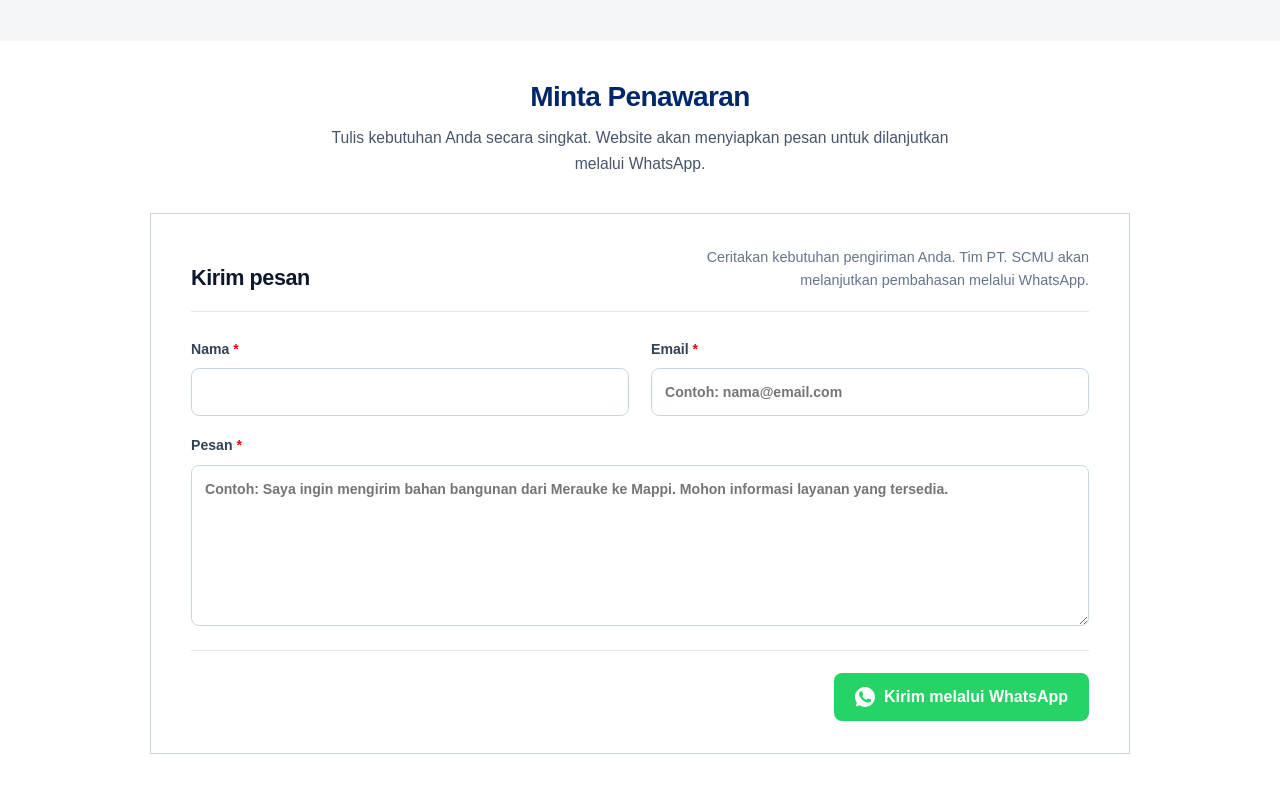
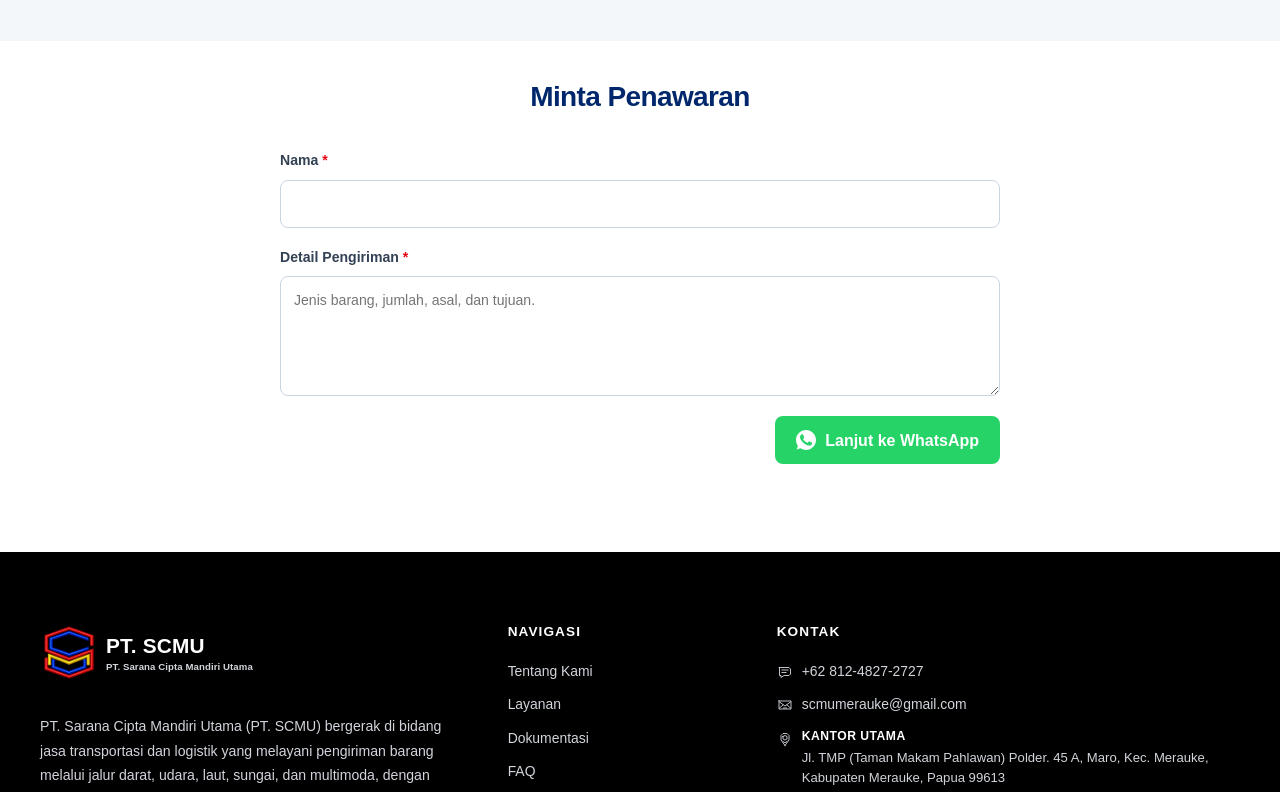
Before and after one commit to nameisjar/scmu-company, a Next.js app: page / in a window 1280 px wide. Shown: the part 4740-5532 px from the top of the page. Built offline with nearby package versions, Linux system fonts and the light colour scheme; no server answers.

Commit message:
feat: simplify quotation form by removing email field and updating related components

```diff
--- a/src/app/globals.css
+++ b/src/app/globals.css
@@ -492,20 +492,21 @@ p { color: var(--neutral-600); }
 
 /* Quote form */
 .quote-section { background: white; }
-.quote-layout { max-width: 980px; margin-inline: auto; border: 1px solid var(--neutral-300); background: white; }
+.quote-layout { max-width: 720px; margin-inline: auto; }
+.quote-layout .quote-form { padding: 0; }
 .quote-form { display: flex; flex-direction: column; padding: 32px 40px; background: white; }
 .quote-form__header { display: grid; grid-template-columns: 1fr 1fr; gap: 32px; align-items: end; margin-bottom: 26px; padding-bottom: 20px; border-bottom: 1px solid var(--neutral-200); }
 .quote-form__header h3 { margin: 0; font-size: 1.35rem; letter-spacing: -.02em; }
 .quote-form__header > p { margin: 0; color: var(--neutral-500); font-size: .9rem; line-height: 1.55; text-align: right; }
-.form-grid { display: grid; grid-template-columns: 1fr 1fr; gap: 18px 22px; }
+.form-grid { display: grid; grid-template-columns: minmax(0, 1fr); gap: 18px; }
 .form-field { display: flex; flex-direction: column; gap: 8px; color: var(--neutral-700); font-size: .88rem; font-weight: 700; }
 .form-field em { color: var(--scmu-red); font-style: normal; }
-.form-field input, .form-field select, .form-field textarea { width: 100%; border: 1px solid var(--neutral-300); border-radius: var(--radius-md); background: white; color: var(--neutral-900); transition: border-color .2s ease, box-shadow .2s ease; }
-.form-field input, .form-field select { height: 48px; padding: 0 13px; }.form-field textarea { min-height: 150px; resize: vertical; padding: 12px 13px; }
+.form-field input, .form-field select, .form-field textarea { width: 100%; border: 1px solid var(--neutral-300); border-radius: var(--radius-md); background: white; color: var(--neutral-900); font-weight: 400; transition: border-color .2s ease, box-shadow .2s ease; }
+.form-field input, .form-field select { height: 48px; padding: 0 13px; }.form-field textarea { min-height: 120px; resize: vertical; padding: 12px 13px; }
 .form-field input:focus, .form-field select:focus, .form-field textarea:focus { border-color: var(--scmu-blue); outline: 0; box-shadow: 0 0 0 3px rgba(0,87,217,.12); }
-.form-field input[aria-invalid="true"], .form-field select[aria-invalid="true"] { border-color: var(--scmu-red); }.form-field small { color: var(--scmu-red); font-weight: 600; }
+.form-field input[aria-invalid="true"], .form-field select[aria-invalid="true"], .form-field textarea[aria-invalid="true"] { border-color: var(--scmu-red); }.form-field small { color: var(--scmu-red); font-weight: 600; }
 .form-field--full { grid-column: 1 / -1; }
-.form-submit-row { display: flex; align-items: center; justify-content: flex-end; gap: 20px; margin-top: 24px; padding-top: 22px; border-top: 1px solid var(--neutral-200); }
+.form-submit-row { display: flex; align-items: center; justify-content: flex-end; gap: 20px; margin-top: 20px; }
 .form-submit-row__actions { display: flex; align-items: center; gap: 10px; }
 .form-config-error { margin: 20px 0 0; padding: 12px 14px; border: 1px solid #fecaca; border-radius: var(--radius-sm); background: #fff1f2; color: #9f1239; font-size: .88rem; }
 
--- a/src/components/forms/QuotationForm.tsx
+++ b/src/components/forms/QuotationForm.tsx
@@ -9,14 +9,13 @@ import { localeFromPathname } from "@/i18n/config";
 
 const initialData: QuoteData = {
   name: "",
-  email: "",
   message: "",
 };
 
 type RequiredField = keyof QuoteData;
 type FormErrors = Partial<Record<RequiredField | "config", string>>;
 
-const requiredFields: RequiredField[] = ["name", "email", "message"];
+const requiredFields: RequiredField[] = ["name", "message"];
 
 export function QuotationForm() {
   const locale = localeFromPathname(usePathname());
@@ -40,9 +39,6 @@ export function QuotationForm() {
     fields.forEach((field) => {
       if (!data[field].trim()) nextErrors[field] = english ? "This field is required." : "Bagian ini wajib diisi.";
     });
-    if (fields.includes("email") && data.email && !/^[^\s@]+@[^\s@]+\.[^\s@]+$/.test(data.email)) {
-      nextErrors.email = english ? "Enter a valid email address." : "Masukkan alamat email yang valid.";
-    }
     return nextErrors;
   }
 
@@ -70,28 +66,18 @@ export function QuotationForm() {
   }
 
   return (
-    <form className="quote-form" onSubmit={handleSubmit} noValidate ref={formRef}>
-      <div className="quote-form__header">
-        <div>
-          <h3>{english ? "Send a message" : "Kirim pesan"}</h3>
-        </div>
-        <p>{english ? "Tell us about your shipping needs. The PT. SCMU team will continue the discussion via WhatsApp." : "Ceritakan kebutuhan pengiriman Anda. Tim PT. SCMU akan melanjutkan pembahasan melalui WhatsApp."}</p>
-      </div>
-
+    <form className="quote-form" aria-label={english ? "Request a quotation" : "Minta penawaran"} onSubmit={handleSubmit} noValidate ref={formRef}>
       <div className="form-grid">
         <Field label={english ? "Name" : "Nama"} required error={errors.name}>
           <input name="name" value={data.name} onChange={(event) => update("name", event.target.value)} autoComplete="name" />
         </Field>
-        <Field label="Email" required error={errors.email}>
-          <input name="email" type="email" value={data.email} onChange={(event) => update("email", event.target.value)} autoComplete="email" placeholder={english ? "Example: name@email.com" : "Contoh: nama@email.com"} />
-        </Field>
-        <Field label={english ? "Message" : "Pesan"} required error={errors.message} className="form-field--full">
+        <Field label={english ? "Shipment Details" : "Detail Pengiriman"} required error={errors.message}>
           <textarea
             name="message"
             value={data.message}
             onChange={(event) => update("message", event.target.value)}
-            rows={6}
-            placeholder={english ? "Example: I need to ship building materials from Merauke to Mappi. Please advise which service is available." : "Contoh: Saya ingin mengirim bahan bangunan dari Merauke ke Mappi. Mohon informasi layanan yang tersedia."}
+            rows={4}
+            placeholder={english ? "Cargo type, quantity, origin, and destination." : "Jenis barang, jumlah, asal, dan tujuan."}
           />
         </Field>
       </div>
@@ -101,7 +87,7 @@ export function QuotationForm() {
         <div className="form-submit-row__actions">
           <button className="button button--whatsapp" type="submit">
             <WhatsAppIcon />
-            <span>{english ? "Send via WhatsApp" : "Kirim melalui WhatsApp"}</span>
+            <span>{english ? "Continue to WhatsApp" : "Lanjut ke WhatsApp"}</span>
           </button>
         </div>
       </div>
@@ -114,13 +100,14 @@ function Field({ label, required, error, className = "", children }: {
   required?: boolean;
   error?: string;
   className?: string;
-  children: React.ReactElement<{ "aria-invalid"?: boolean; "aria-describedby"?: string }>;
+  children: React.ReactElement<{ required?: boolean; "aria-invalid"?: boolean; "aria-describedby"?: string }>;
 }) {
   const id = label.toLowerCase().replace(/[^a-z]+/g, "-");
   return (
     <label className={`form-field ${className}`}>
       <span>{label}{required && <em> *</em>}</span>
       {React.cloneElement(children, {
+        required: Boolean(required),
         "aria-invalid": Boolean(error),
         "aria-describedby": error ? `${id}-error` : undefined,
       })}
--- a/src/components/sections/HomeSections.tsx
+++ b/src/components/sections/HomeSections.tsx
@@ -185,7 +185,6 @@ export function QuotationSection({ locale = "id" }: { locale?: Locale }) {
       <Container>
         <SectionHeading
           title={locale === "en" ? "Request a Quotation" : "Minta Penawaran"}
-          description={locale === "en" ? "Briefly describe your needs. The website will prepare a message to continue via WhatsApp." : "Tulis kebutuhan Anda secara singkat. Website akan menyiapkan pesan untuk dilanjutkan melalui WhatsApp."}
           align="center"
         />
         <div className="quote-layout"><QuotationForm /></div>
--- a/src/data/faq.ts
+++ b/src/data/faq.ts
@@ -1,4 +1,5 @@
 import type { FaqItem } from "@/types";
+import { offices } from "@/data/company";
 
 export const faqs: FaqItem[] = [
   {
@@ -24,7 +25,11 @@ export const faqs: FaqItem[] = [
   {
     question: "Informasi apa yang perlu disiapkan?",
     answer:
-      "Siapkan nama, alamat email, dan pesan singkat mengenai jenis barang, jumlah, lokasi asal, lokasi tujuan, serta prioritas pengiriman.",
+      "Siapkan nama dan detail pengiriman mengenai jenis barang, jumlah, lokasi asal, lokasi tujuan, serta prioritas pengiriman.",
+  },
+  {
+    question: "Di mana alamat kantor PT. SCMU?",
+    answer: offices.map((office) => `${office.type} (${office.city}): ${office.address}.`).join(" "),
   },
   {
     question: "Bagaimana cara menghubungi PT. SCMU?",
@@ -52,7 +57,11 @@ export const faqsEn: FaqItem[] = [
   },
   {
     question: "What information should I prepare?",
-    answer: "Prepare your name, email address, and a short message covering the cargo type, quantity, origin, destination, and delivery priority.",
+    answer: "Prepare your name and shipment details covering the cargo type, quantity, origin, destination, and delivery priority.",
+  },
+  {
+    question: "Where are PT. SCMU's offices located?",
+    answer: offices.map((office) => `${office.typeEn} (${office.city}): ${office.address}.`).join(" "),
   },
   {
     question: "How can I contact PT. SCMU?",
--- a/src/lib/whatsapp.ts
+++ b/src/lib/whatsapp.ts
@@ -1,6 +1,5 @@
 export type QuoteData = {
   name: string;
-  email: string;
   message: string;
 };
 
@@ -10,9 +9,8 @@ export function createWhatsAppMessage(data: QuoteData, locale: "id" | "en" = "id
 I would like to discuss a freight shipment.
 
 Name: ${data.name}
-Email: ${data.email}
 
-Message:
+Shipment details:
 ${data.message}
 
 Thank you.`;
@@ -22,9 +20,8 @@ Thank you.`;
 Saya ingin berkonsultasi mengenai pengiriman barang.
 
 Nama: ${data.name}
-Email: ${data.email}
 
-Pesan:
+Detail pengiriman:
 ${data.message}
 
 Terima kasih.`;
```
